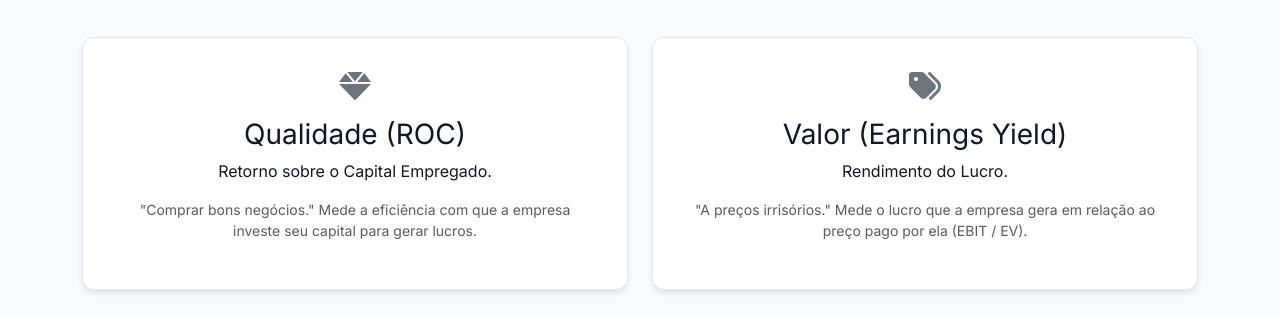
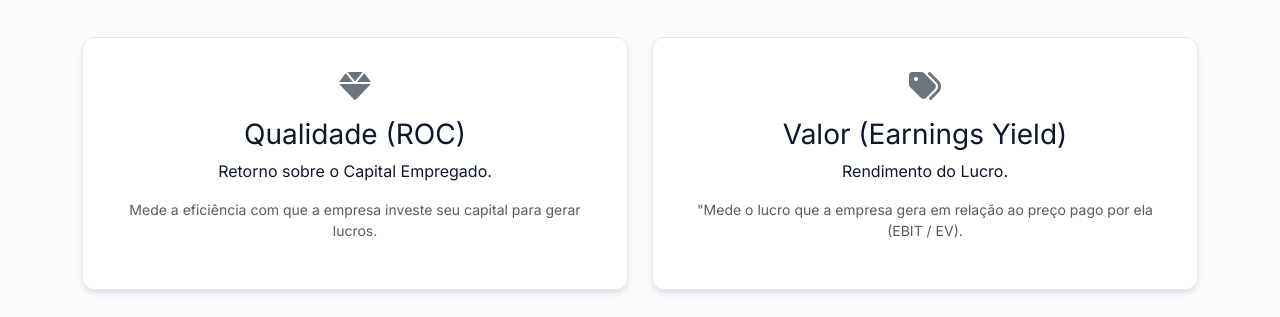
Before and after one commit to eduvoltatone/tcc-formula-magica, a plain HTML site: page index.html in a window 1280 px wide. Shown: the part 483-800 px from the top of the page. Drawn offline with nearby package versions, Linux system fonts and the light colour scheme.

Commit message:
Update index.html

```diff
--- a/index.html
+++ b/index.html
@@ -170,7 +170,7 @@
                         <h3>Qualidade (ROC)</h3>
                         <p>Retorno sobre o Capital Empregado.</p>
                         <p class="small text-muted">
-                            "Comprar bons negócios." Mede a eficiência com que a empresa investe seu capital para gerar lucros.
+                            Mede a eficiência com que a empresa investe seu capital para gerar lucros.
                         </p>
                     </div>
                 </div>
@@ -180,7 +180,7 @@
                         <h3>Valor (Earnings Yield)</h3>
                         <p>Rendimento do Lucro.</p>
                         <p class="small text-muted">
-                            "A preços irrisórios." Mede o lucro que a empresa gera em relação ao preço pago por ela (EBIT / EV).
+                            "Mede o lucro que a empresa gera em relação ao preço pago por ela (EBIT / EV).
                         </p>
                     </div>
                 </div>
```
